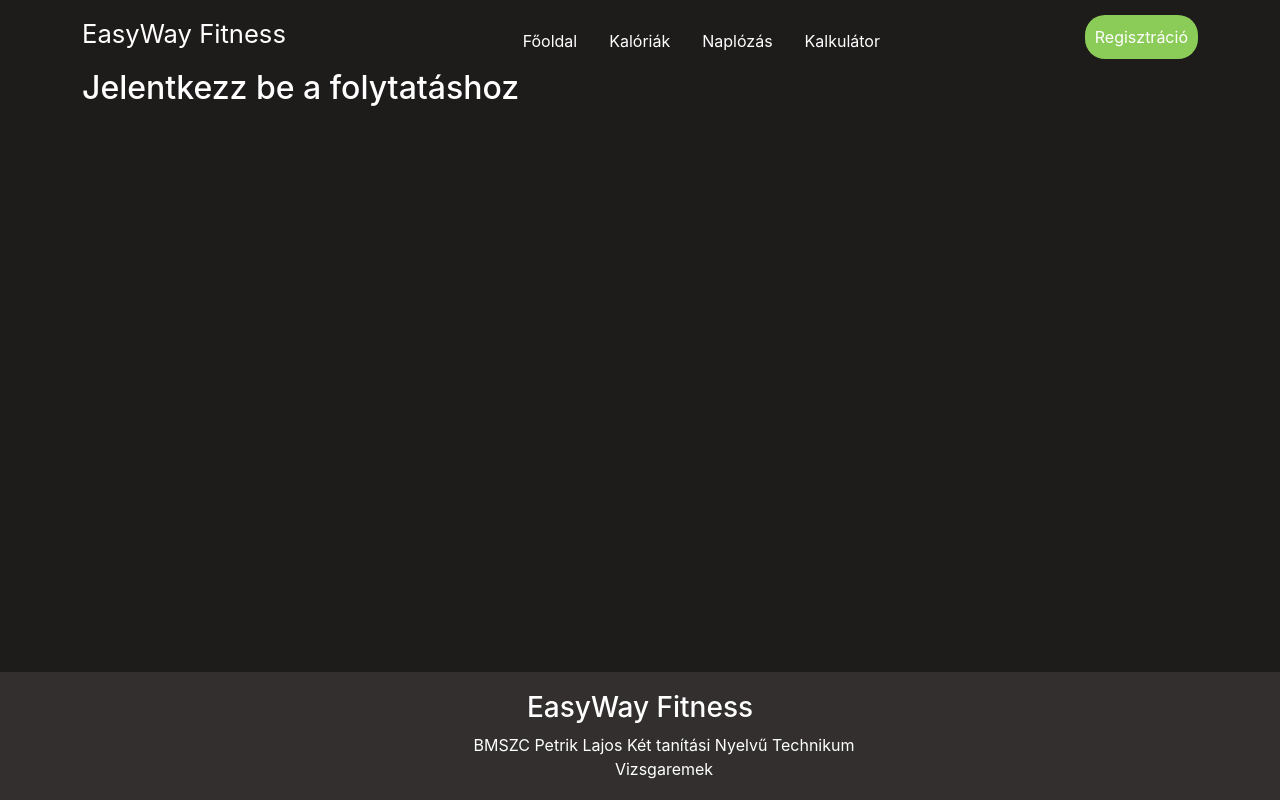
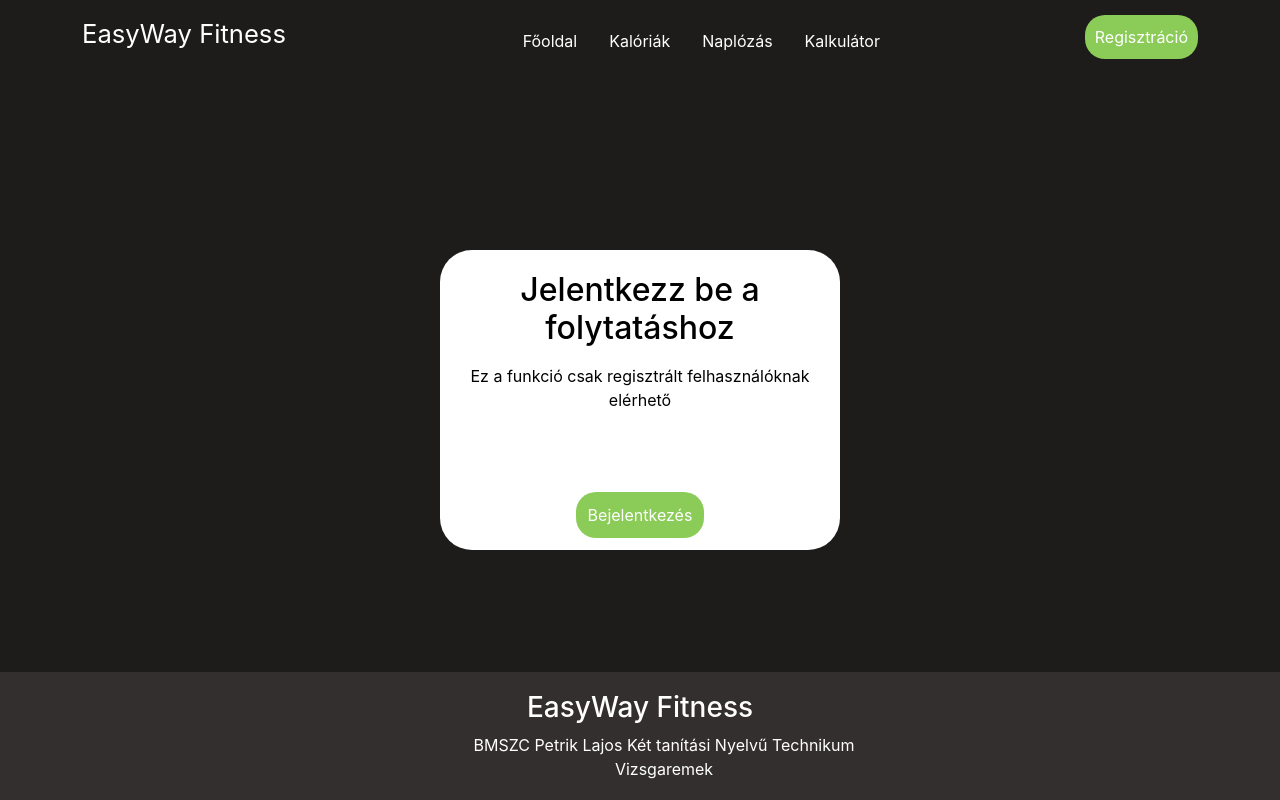
Before and after one commit to dkotai66/Vizsgaremek_FrontEnd, a React (Create React App) app in the folder easywayfitness/: page /Calculator in a window 1280 px wide. Built offline with nearby package versions, Linux system fonts and the light colour scheme.

Commit message:
kalkulator regisztraciohoz kotes uzenethez css hozzaadva

```diff
--- a/easywayfitness/src/components/calculator.css
+++ b/easywayfitness/src/components/calculator.css
@@ -185,3 +185,42 @@
 .resultForm {
     margin-top: 1rem;
 }
+
+#navlinkSignIn {
+    color: white;
+    text-decoration: none;
+}
+
+#loginButton {
+    border: none;
+    background-color: #8BCC58;
+    color: white;
+    border-radius: 20px;
+    padding: .7rem;
+    margin-top: 4rem;
+}
+
+#loggedInPageFalse {
+    width: 400px;
+    border-radius: 2rem;
+    background-color: #8BCC58;
+    height: 300px;
+    padding: 5px;
+    margin-top: 5rem;
+    background-color: white;
+    color: black;
+    margin: 0;
+    position: absolute;
+    top: 50%;
+    left: 50%;
+    transform: translate(-50%, -50%);
+    text-align: center;
+}
+
+#loggedInPageFalse h2 {
+    margin-top: 1rem;
+}
+
+#loggedInPageFalse p {
+    margin-top: 1rem;
+}
--- a/easywayfitness/src/components/calculator.tsx
+++ b/easywayfitness/src/components/calculator.tsx
@@ -484,9 +484,11 @@ export default class Calculator extends Component<{}, State> {
             </div>
             <div id="loggedInPageFalse">
                 <h2>Jelentkezz be a folytatáshoz</h2>
+                <p>Ez a funkció csak regisztrált felhasználóknak elérhető</p>
+                <button id="loginButton"><NavLink id="navlinkSignIn" to='/SignUpSignIn'>Bejelentkezés</NavLink></button>
             </div>
 
-                </div>
+            </div>
             </body>
             <footer>
                 <div className="footerContainer">
```
